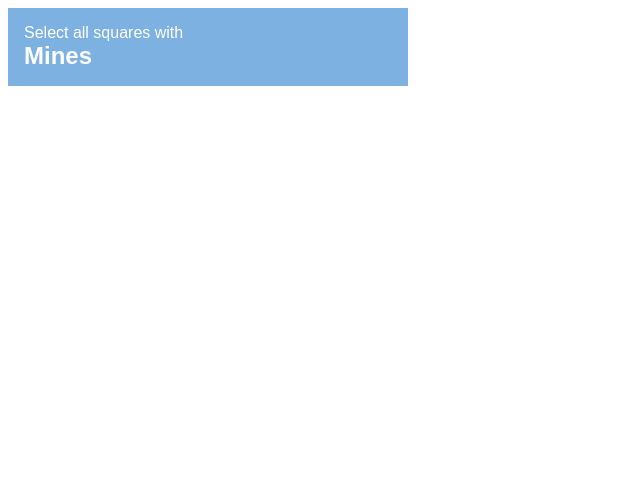
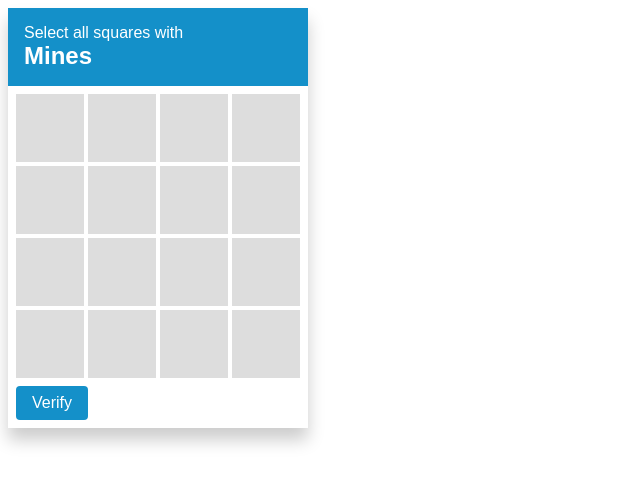
Before and after one commit to TheImaginaryOne/mine-captcha, a React (Create React App) app: page / in a window 1280 px wide. Shown: the top 484 px of the page, without its empty margins (0-640 px from the left). Built offline with nearby package versions, Linux system fonts and the light colour scheme.

Commit message:
Add game interface

```diff
--- /dev/null
+++ b/src/GameInterface.tsx
@@ -0,0 +1,70 @@
+import styled from 'styled-components';
+
+const InterfaceWrapper = styled.div`
+padding: 8px;
+`
+
+const GridWrapper = styled.div`
+background-color: #ffffff;
+display: grid;
+grid-template-columns: repeat(4, 1fr);
+grid-auto-rows: 1fr;
+aspect-ratio: 1;
+gap: 4px;
+margin-bottom: 8px;
+`
+
+interface GridCellProps {
+  isSelected: boolean;
+  theme: any;
+}
+
+const GridCell = styled.div`
+background-color: #dddddd;
+transition: border-color 0.1s;
+${({ isSelected, theme }: GridCellProps) =>
+  isSelected ?
+    "border: 4px solid " + theme.primaryColor :
+    "border: 4px solid rgba(0,0,0,0)"}
+;
+
+:hover {
+  background-color: #cccccc;
+}
+`
+
+const SubmitButton = styled.button`
+background-color: ${({theme}) => theme.primaryColor};
+border: none;
+border-radius: 4px;
+font-size: 16px;
+font-family: ${({theme}) => theme.fontFamily};
+padding: 8px 16px;
+color: #ffffff;
+:hover {
+    filter: brightness(90%);
+}
+`;
+
+interface Props {
+  selection: boolean[];
+  onSquareClick: (key: number) => void;
+}
+
+export default function GameInterface({ selection, onSquareClick } : Props) {
+  return (
+  <InterfaceWrapper>
+    <GridWrapper>
+      { selection.map((state, key) => (
+        <GridCell key={key}
+          onClick={() => onSquareClick(key)}
+          isSelected={selection[key]}>
+        </GridCell>
+      )) }
+    </GridWrapper>
+    <div>
+      <SubmitButton>Verify</SubmitButton>
+    </div>
+  </InterfaceWrapper>
+  );
+}
--- a/src/MainScreen.tsx
+++ b/src/MainScreen.tsx
@@ -1,12 +1,20 @@
-import styled from 'styled-components';
+import styled, { ThemeProvider } from 'styled-components';
+import GameInterface from './GameInterface';
+import { useState } from 'react';
+
+const theme = {
+  primaryColor: "#1490c9",
+  fontFamily: "arial, san-serif"
+}
 
 const FrameWrapper = styled.div`
-width: 400px;
-font-family: arial, sans-serif;
+width: 300px;
+font-family: ${({theme}) => theme.fontFamily};
+box-shadow: 0px 12px 16px rgba(0,0,0,0.2);
 `
 
 const HeaderWrapper = styled.div`
-background-color: #7cb1e2;
+background-color: ${({theme}) => theme.primaryColor};
 padding: 16px;
 `
 
@@ -28,9 +36,18 @@ const Header = () => (
 );
 
 export default function MainScreen() {
+  const [selection, setSelection] = useState<boolean[]>(new Array(16).fill(false));
+  const onSquareClick = (key: number) => {
+    const newArray = [...selection];
+    newArray[key] = !newArray[key];
+    setSelection(newArray);
+  };
   return (
-    <FrameWrapper>
-      <Header />
-    </FrameWrapper>
+    <ThemeProvider theme={theme}>
+      <FrameWrapper>
+        <Header />
+        <GameInterface selection={selection} onSquareClick={onSquareClick}/>
+      </FrameWrapper>
+    </ThemeProvider>
   );
 }
```
